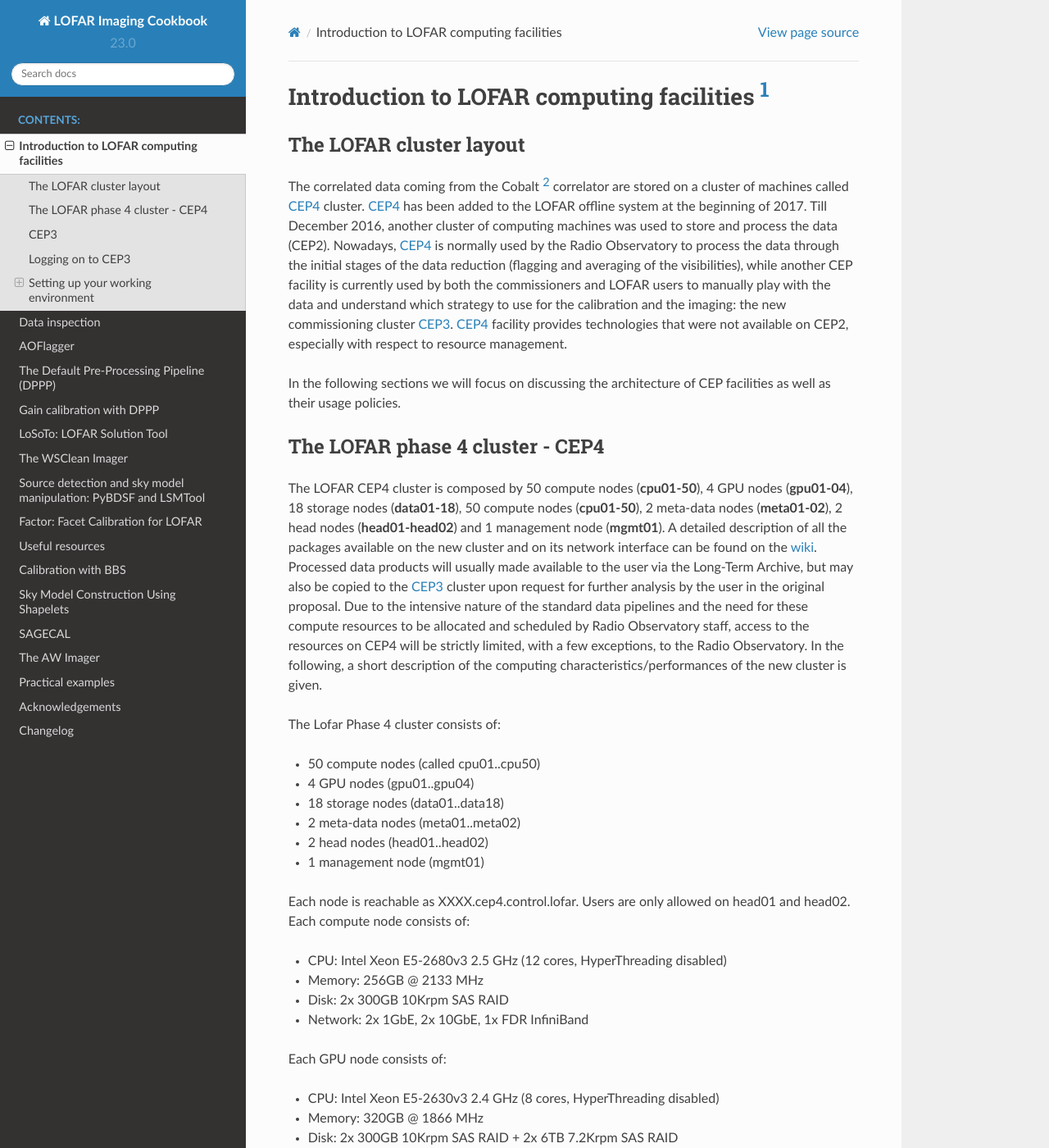
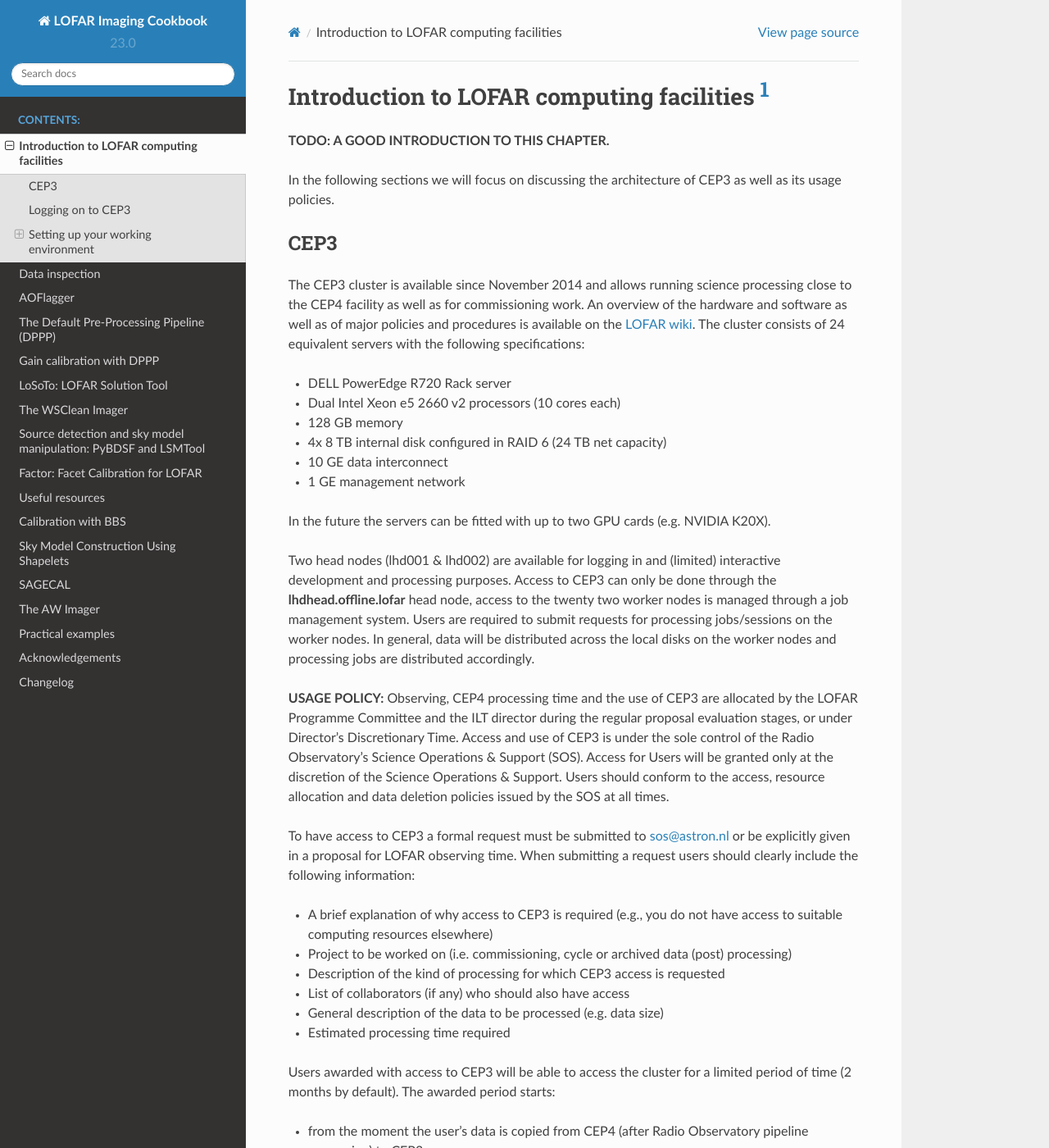
Before and after one commit to sarrvesh/lofar_imaging_cookbook, a Sphinx documentation site: the page built from source/gettingstarted.rst, in a window 1280 px wide and 1400 px high. Shown: the whole window at 82% size. Built offline with Sphinx 7.4.7 and the Read the Docs theme 2.0.0, drawn with Linux system fonts in a browser that asks for light colours; some of the changed text lies outside the part shown.

Commit message:
removed section on cep4

```diff
--- a/source/gettingstarted.rst
+++ b/source/gettingstarted.rst
@@ -1,61 +1,9 @@
 Introduction to LOFAR computing facilities [#f1]_
 =================================================
 
-------------------------
-The LOFAR cluster layout
-------------------------
+**TODO: A GOOD INTRODUCTION TO THIS CHAPTER.**
 
-The correlated data coming from the Cobalt [#f2]_ correlator are stored on a cluster of machines called CEP4_ cluster. CEP4_ has been added to the LOFAR offline system at the beginning of 2017. Till December 2016, another cluster of computing machines was used to store and process the data (CEP2). Nowadays, CEP4_ is normally used by the Radio Observatory to process the data through the initial stages of the data reduction (flagging and averaging of the visibilities), while another CEP facility is currently used by both the commissioners and LOFAR users to manually play with the data and understand which strategy to use for the calibration and the imaging: the new  commissioning cluster `CEP3`_.
-CEP4_ facility provides technologies that were not available on CEP2, especially with respect to resource management.
-
-In the following sections we will focus on discussing the architecture of CEP facilities as well as their usage policies.
-
-.. _CEP4:
-
---------------------------------
-The LOFAR phase 4 cluster - CEP4
---------------------------------
-
-The LOFAR CEP4 cluster is composed by 50 compute nodes (**cpu01-50**), 4 GPU nodes (**gpu01-04**), 18 storage nodes (**data01-18**), 50 compute nodes (**cpu01-50**), 2 meta-data nodes (**meta01-02**), 2 head nodes (**head01-head02**) and 1 management node (**mgmt01**).
-A detailed description of all the packages available on the new cluster and on its network interface can be found on the `wiki <https://www.astron.nl/lofarwiki/doku.php?id=cep4:system>`_. Processed data products will usually made available to the user via the Long-Term Archive, but may also be copied to the `CEP3`_ cluster upon request for further analysis by the user in the original proposal. Due to the intensive nature of the standard data pipelines and the need for these compute resources to be allocated and scheduled by Radio Observatory staff, access to the resources on CEP4 will be strictly limited, with a few exceptions, to the Radio Observatory. In the following, a short description of the computing characteristics/performances of the new cluster is given.
-
-The Lofar Phase 4 cluster consists of:
-
-+ 50 compute nodes (called cpu01..cpu50)
-+ 4 GPU nodes (gpu01..gpu04)
-+ 18 storage nodes (data01..data18)
-+ 2 meta-data nodes (meta01..meta02)
-+ 2 head nodes (head01..head02)
-+ 1 management node (mgmt01)
-
-Each node is reachable as XXXX.cep4.control.lofar. Users are only allowed on head01 and head02. Each compute node consists of:
-
-+ CPU: Intel Xeon E5-2680v3 2.5 GHz (12 cores, HyperThreading disabled)
-+ Memory: 256GB @ 2133 MHz
-+ Disk: 2x 300GB 10Krpm SAS RAID
-+ Network: 2x 1GbE, 2x 10GbE, 1x FDR InfiniBand
-
-Each GPU node consists of:
-
-+ CPU: Intel Xeon E5-2630v3 2.4 GHz (8 cores, HyperThreading disabled)
-+ Memory: 320GB @ 1866 MHz
-+ Disk: 2x 300GB 10Krpm SAS RAID + 2x 6TB 7.2Krpm SAS RAID
-+ Network: 2x 1GbE, 2x 10GbE, 1x FDR InifiniBand
-
-Each head node consists of:
-
-+ CPU: Intel Xeon E5-2603v3 1.6 GHz (6 cores, HyperThreading disabled)
-+ Memory: 128GB at 1600 MHz
-+ Disk: 2x 300GB 10Krpm SAS RAID + 2x 6TB 7.2Krpm SAS RAID
-+ Network: 2x 1GbE, 2x 10GbE, 1x FDR InifiniBand
-
-The other nodes are not accessible (storage, meta-data, and management nodes).
-
-**Storage:** The storage and meta-data nodes provide about 2PB LustreFS global filesystem through the InfiniBand network to all nodes in the data partition, thus implying that all nodes see the same data.
-
-**Processing:** CEP4 will use a SLURM batch scheduling system to schedule and run all observation and processing jobs on the cluster.
-
-NOTE: It is emphasised again that CEP4 is not meant for commissioning work. For that, commissioners can use CEP3 (see access policies here). It is emphasized that the disks on CEP3 are not intended for long term storage of results. As it is impossible for the Observatory to micro-manage the disk space, commissioners should be aware that disk deletions could happen with very little warning.
+In the following sections we will focus on discussing the architecture of CEP3 as well as its usage policies.
 
 ----
 CEP3
@@ -270,7 +218,6 @@ Data transfers from CEP4 to CEP3 should always be coordinated with the Radio Obs
 .. rubric:: Footnotes
 
 .. [#f1] This chapter is maintained by `M. Iacobelli <mailto:iacobelli@astron.nl>`_.
-.. [#f2] It is located in Groningen, The Netherlands.
 .. [#f3] The actual host name is lfw.lofar.eu (lfw=LOFAR firewall), but this alias will work fine.
 .. [#f4] Your default password will be communicated to you at the moment of the creation of your Lofar account by `Teun Grit <mailto:grit@astron.nl>`_.
 .. [#f5] You may have to log out of and log in again to the portal first.
```
